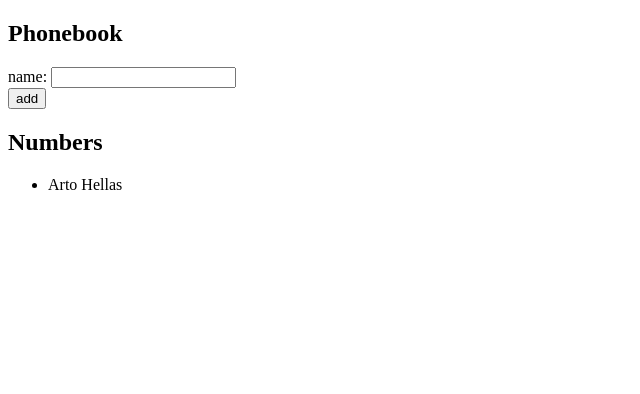
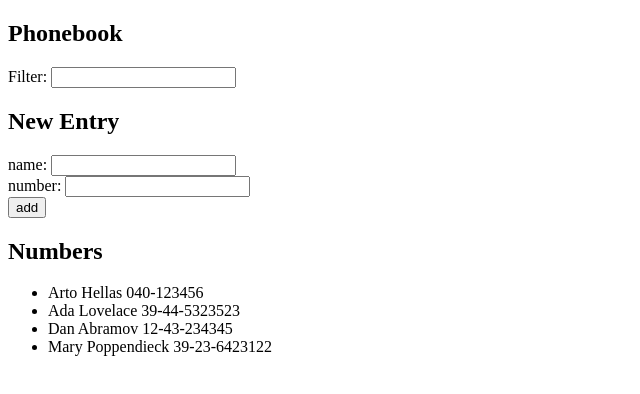
Before and after one commit to Raybis02/Fullstack-Submissions, a React (Vite) app in the folder part2/phonebook/: page / in a window 1280 px wide. Shown: the top 394 px of the page, without its empty margins (0-640 px from the left). Built offline with nearby package versions, Linux system fonts and the light colour scheme.

Commit message:
completed exercise 2.8 and 2.9

```diff
--- a/part2/phonebook/src/App.jsx
+++ b/part2/phonebook/src/App.jsx
@@ -3,33 +3,73 @@ import Person from './components/Person'
 
 const App = () => {
   const [persons, setPersons] = useState([
-    { name: 'Arto Hellas' }
+    { name: 'Arto Hellas', number: '040-123456', id: 1 },
+    { name: 'Ada Lovelace', number: '39-44-5323523', id: 2 },
+    { name: 'Dan Abramov', number: '12-43-234345', id: 3 },
+    { name: 'Mary Poppendieck', number: '39-23-6423122', id: 4 }
   ])
+
   const [newName, setNewName] = useState('')
+
+  const [newNumber, setNewNumber] = useState('')
+
+  const [newId, setNewId] = useState(5)
+
+  const [newFilter, setNewFilter] = useState('')
+
+  const [filterActive, setFilterActive] = useState(false)
 
   const handleNameChange = (event) => {
     setNewName(event.target.value)
-    console.log(persons);
+  }
+
+  const handleNumberChange = (event) => {
+    setNewNumber(event.target.value)
+  }
+
+  const handleFilterChange = (event) => {
+    setNewFilter(event.target.value)
+    if (event.target.value.length === 0) {
+      setFilterActive(false)
+    } else
+      setFilterActive(true)
 
   }
+
+  const appliedFilter = filterActive
+    ? persons.filter(person =>
+      person.name.toUpperCase().includes(newFilter.toUpperCase()))
+    : persons
 
   const addPerson = (event) => {
     event.preventDefault()
     const personObject = {
       name: newName,
+      number: newNumber,
+      id: newId
     }
-    let double = false
-    persons.forEach(person => {
-      if (person.name === newName) {
-        double = true
+    let duplicateEntry = false
+    let duplicateNumber = false
+    persons.map(person => {
+      if (person.name === newName && person.number === newNumber) {
+        duplicateEntry = true
+      } else if (person.name !== newName && person.number === newNumber) {
+        duplicateNumber = true
       }
     })
 
-    if (double) {
-      window.alert(`${newName} is already added to phonebook`)
-    } else {
+    if (duplicateEntry) {
+      window.alert(`${newName} with the number ${newNumber} is already added to the phonebook`)
+    } else if (duplicateNumber) {
+      const dupe = persons.find((element) => element.number === newNumber)
+      window.alert(`The number ${newNumber} is already used by ${dupe.name}`)
+    }
+
+    else {
       setPersons(persons.concat(personObject))
       setNewName('')
+      setNewNumber('')
+      setNewId(newId + 1)
     }
   }
 
@@ -38,7 +78,16 @@ const App = () => {
       <h2>Phonebook</h2>
       <form onSubmit={addPerson}>
         <div>
+          Filter: <input value={newFilter} onChange={handleFilterChange} />
+        </div>
+        <div>
+          <h2>New Entry</h2>
+        </div>
+        <div>
           name: <input value={newName} onChange={handleNameChange} />
+        </div>
+        <div>
+          number: <input value={newNumber} onChange={handleNumberChange} />
         </div>
         <div>
           <button type="submit">add</button>
@@ -47,8 +96,8 @@ const App = () => {
       <h2>Numbers</h2>
       <div>
         <ul>
-          {persons.map(person =>
-            <Person person={person} key={person.name} />
+          {appliedFilter.map(person =>
+            <Person person={person} key={person.id} />
           )}
         </ul>
       </div>
--- a/part2/phonebook/src/components/Person.jsx
+++ b/part2/phonebook/src/components/Person.jsx
@@ -1,6 +1,6 @@
-const Person = ({ person }) => {
+const Person = ({ person}) => {
     return (
-      <li>{person.name}</li>
+      <li>{person.name} {person.number} </li>
     )
   }
   export default Person
```
